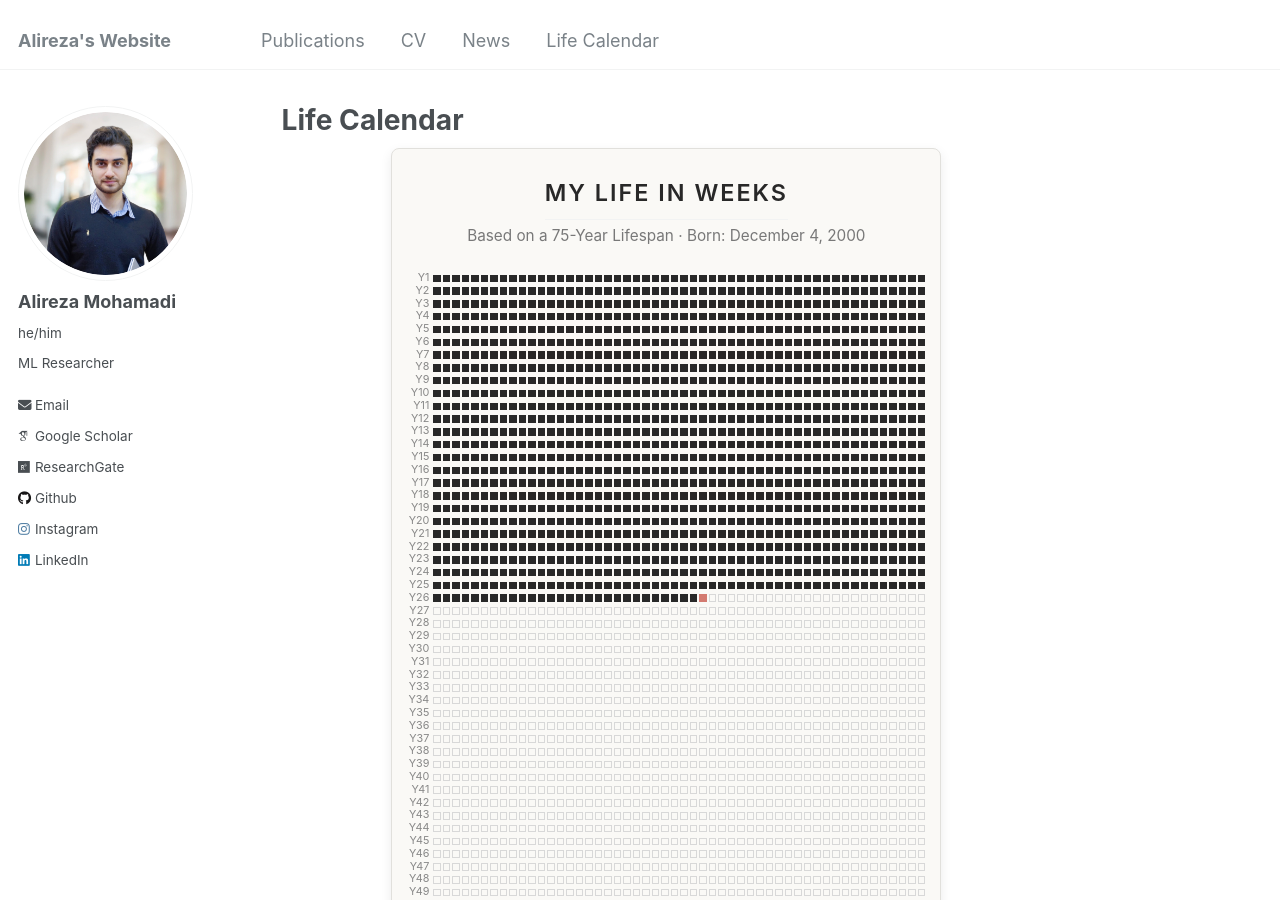
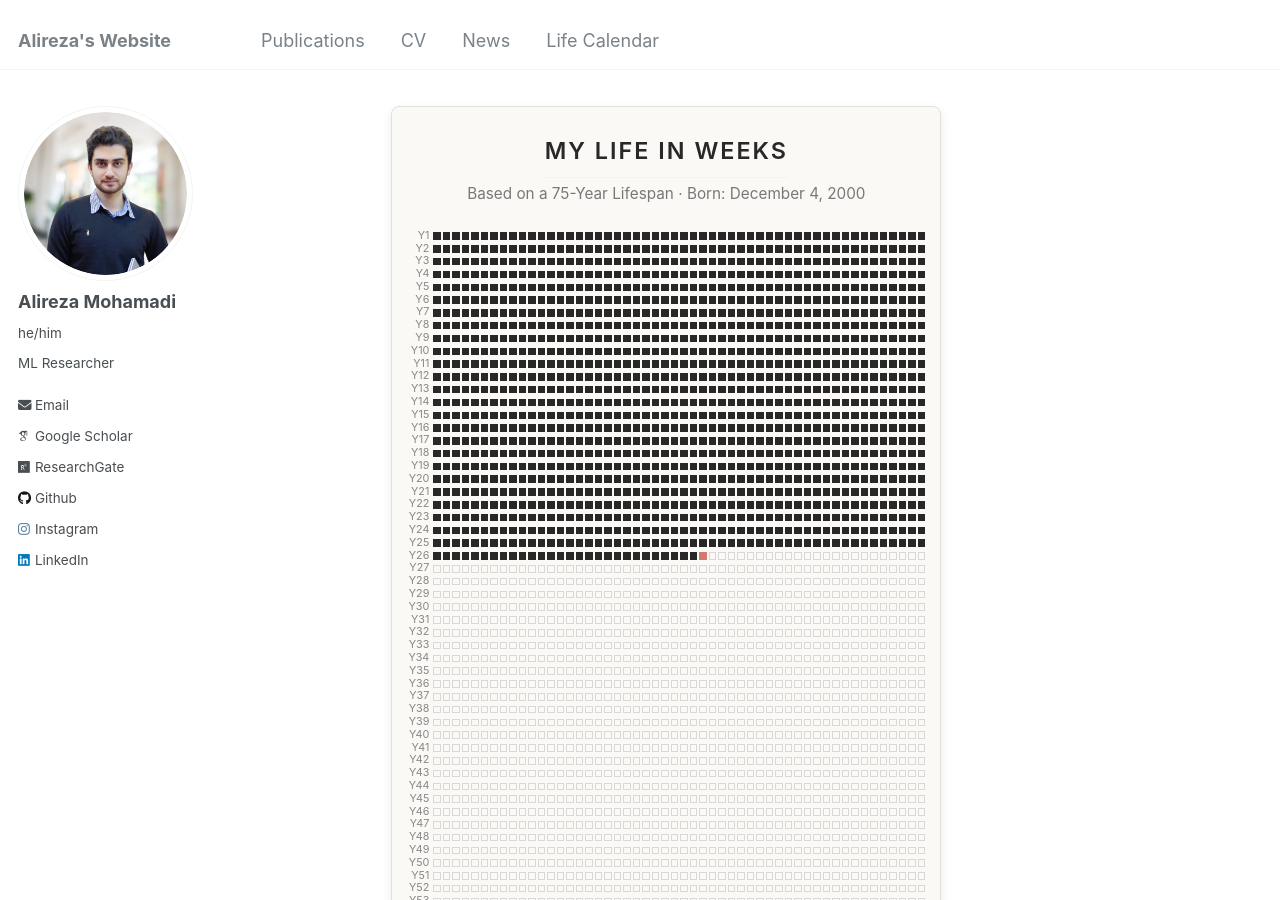
Before and after one commit to alirezamohamadiam/alirezamohamadiam.github.io, a Jekyll site: the page built from _pages/life-calendar.md, in a window 1280 px wide and 900 px high. Built offline with Jekyll 4.4.1, drawn with Linux system fonts in a browser that asks for light colours; some web fonts are replaced.

Commit message:
Update life-calendar.md

```diff
--- a/_pages/life-calendar.md
+++ b/_pages/life-calendar.md
@@ -1,6 +1,5 @@
 ---
 layout: single
-title: "Life Calendar"
 permalink: /life-calendar/
 author_profile: true
 ---
```
